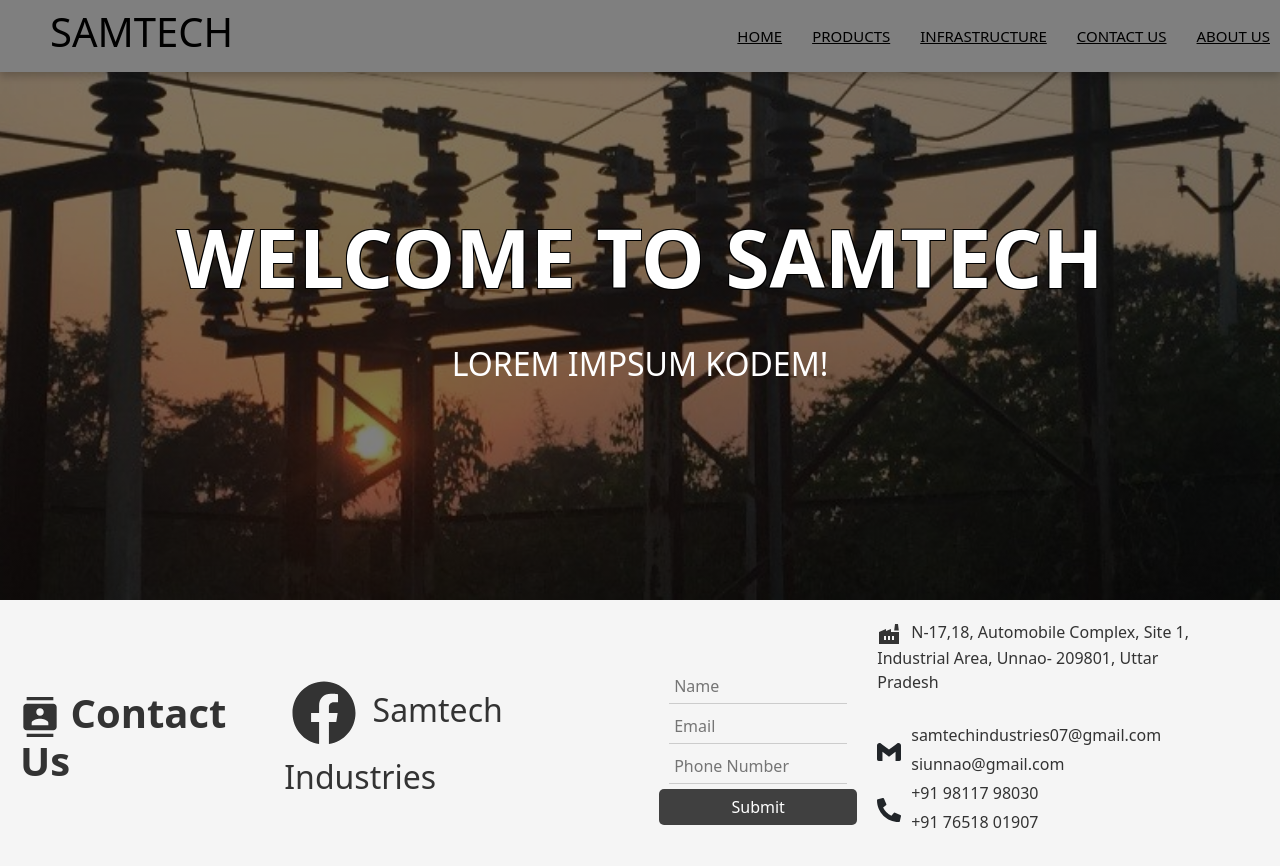
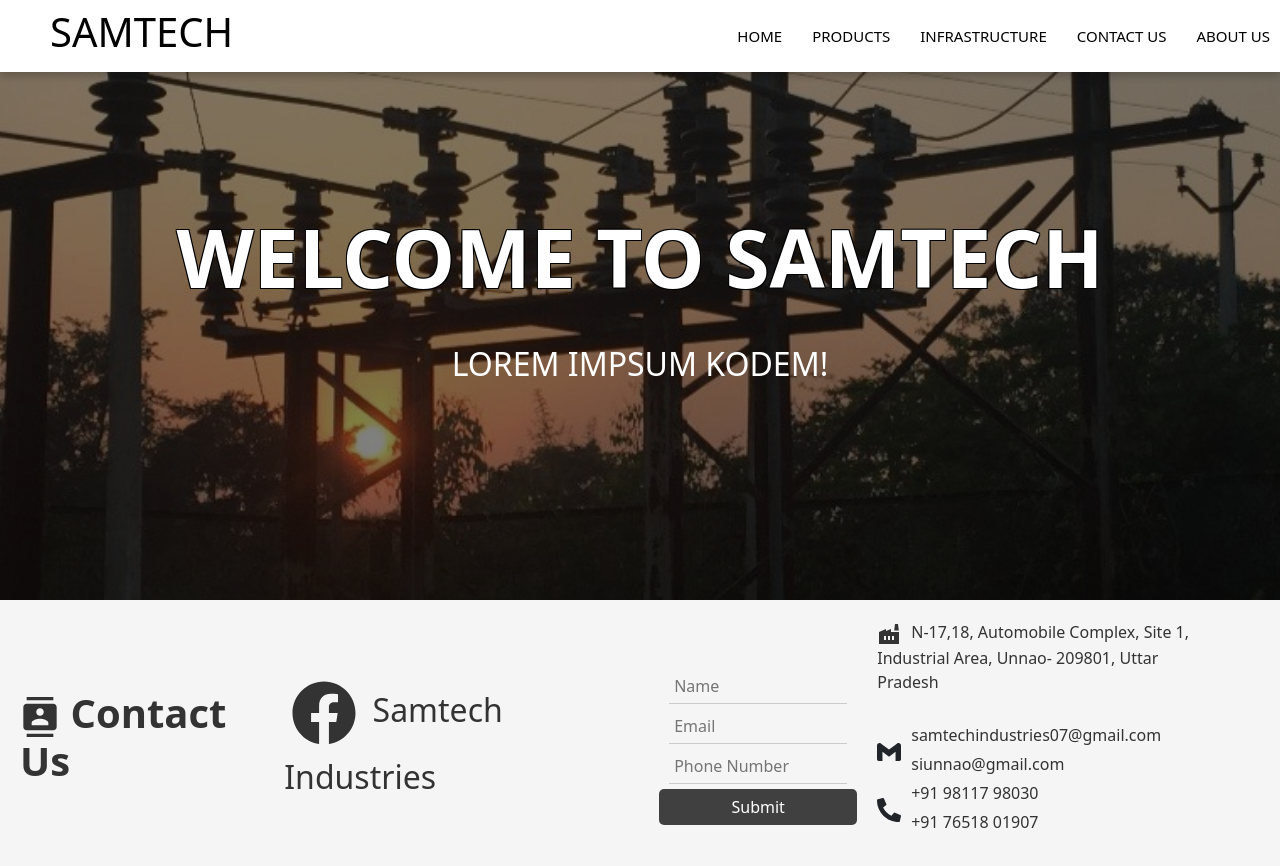
Before and after one commit to sarthak25sharma/SamTech, a React (Create React App) app in the folder sam/: page / in a window 1280 px wide. Shown: the top 866 px of the page. Built offline with nearby package versions, Linux system fonts and the light colour scheme.

Commit message:
Update Navbar.jsx

```diff
--- a/sam/src/Navbar.jsx
+++ b/sam/src/Navbar.jsx
@@ -32,7 +32,7 @@ const Navbar = () => {
 
   return (
     <>
-      <div className="navbar" style={{ backgroundColor: "#7f7f7f", position: "fixed"}}>
+      <div className="navbar" style={{ position: "fixed"}}>
         <div className="nav-logo" style={{"padding": "8-px", "marginLeft": "50px"}}>
           <h1 style={{ color: "#000000" }}>SAMTECH</h1>
         </div>
@@ -41,19 +41,19 @@ const Navbar = () => {
             onClick={() => handleMenuItemClick("HOME")}
             className={selectedItem === "HOME" ? "active" : ""}
           >
-            <Link to = "/home">HOME</Link>
+            <Link className='link' to = "/home">HOME</Link>
           </li>
           <li
             onClick={() => handleMenuItemClick("PRODUCTS")}
             className={selectedItem === "PRODUCTS" ? "active" : ""}
           >
-            <Link to="/products">PRODUCTS</Link>
+            <Link className='link'  to="/products">PRODUCTS</Link>
           </li>
           <li
             onClick={() => handleMenuItemClick("INFRASTRUCTURE")}
             className={selectedItem === "INFRASTRUCTURE" ? "active" : ""}
           >
-            <Link to="/infrastructure">INFRASTRUCTURE</Link>
+            <Link className='link' to="/infrastructure">INFRASTRUCTURE</Link>
           </li>
           {/* <li
             onClick={() => handleMenuItemClick("Business")}
@@ -65,13 +65,13 @@ const Navbar = () => {
             onClick={() => handleMenuItemClick("CONTACT US")}
             className={selectedItem === "CONTACT US" ? "active" : ""}
           >
-            <Link to="/contactus">CONTACT US</Link>
+            <Link className='link' to="/contactus">CONTACT US</Link>
           </li>
           <li
             onClick={() => handleMenuItemClick("ABOUT US")}
             className={selectedItem === "ABOUT US" ? "active" : ""}
           >
-            <Link to="/aboutus">ABOUT US</Link>
+            <Link className='link' to="/aboutus">ABOUT US</Link>
           </li>
         </ul>
         <label
```
